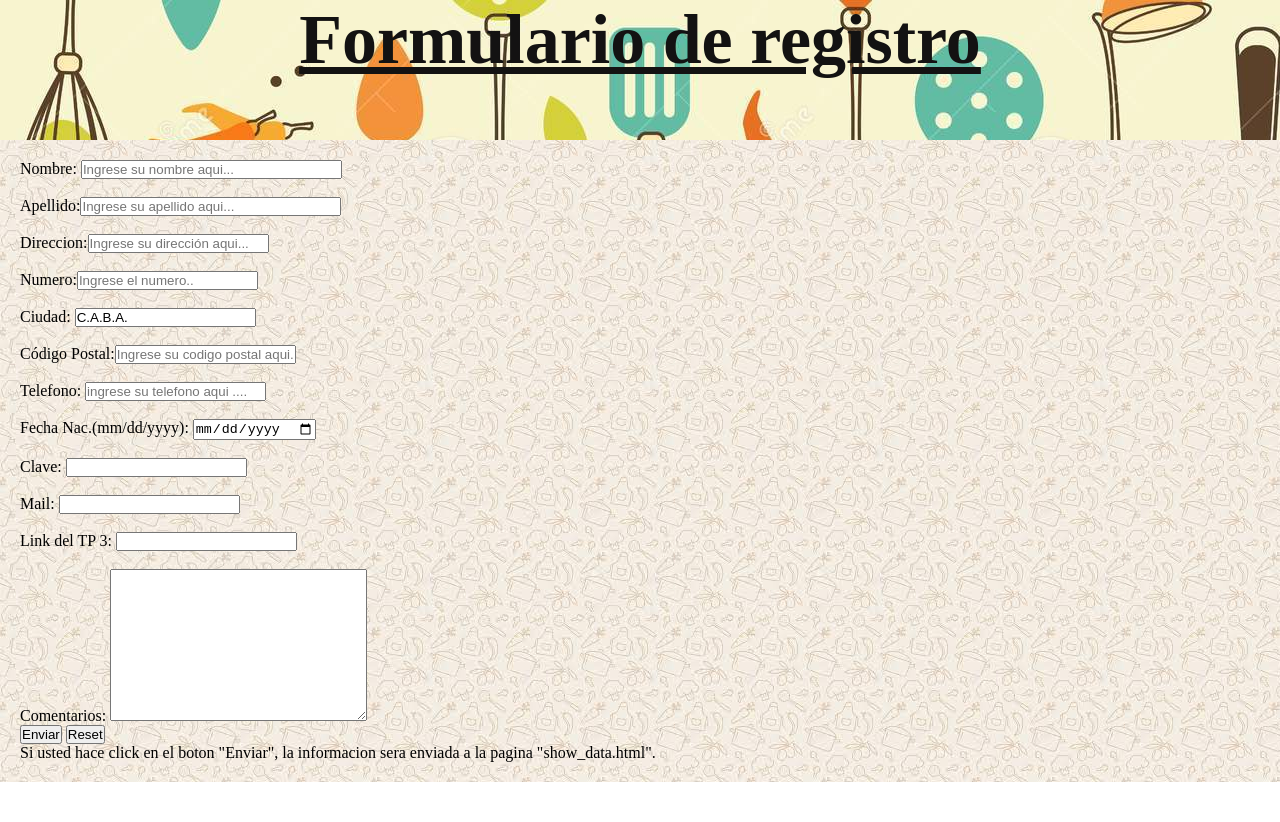
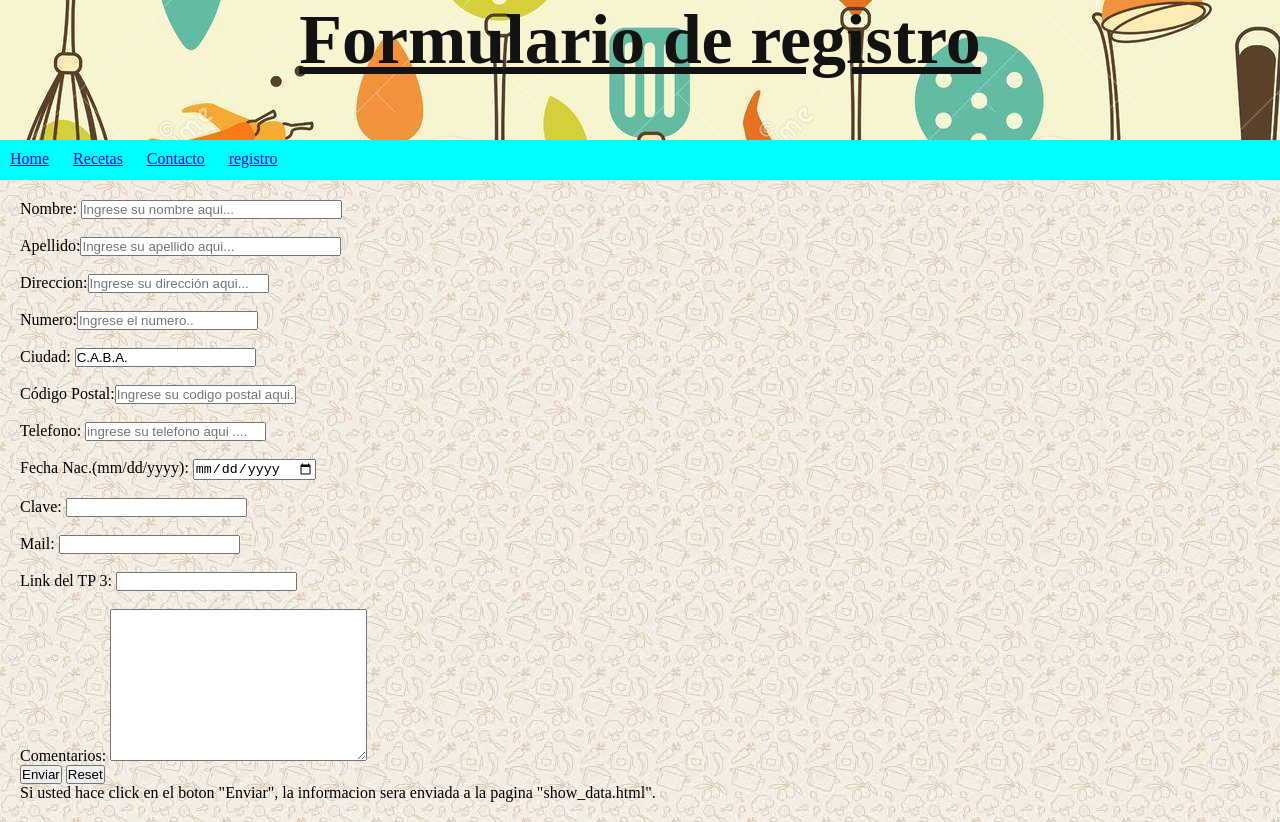
Before and after one commit to sublanco/actividad1, a plain HTML site: page registro.html in a window 1280 px wide. Before the commit the page ends 800 px from the top, so only its background shows below. Drawn offline with Linux system fonts and the light colour scheme.

Commit message:
mas entrenamiento

```diff
--- a/registro.html
+++ b/registro.html
@@ -15,6 +15,13 @@
 
     <h1 align="center"> <u>Formulario de registro</u> </h1>
 </header>
+<nav>
+    <a href="index.html">Home</a>
+
+    <a href="recetas.html">Recetas</a>
+    <a href="contacto.html">Contacto</a>
+    <a href="registro.html" class="activo">registro</a>
+    </nav>
 <section>
 
     <form action="show_data.html" target="_blank">
```
